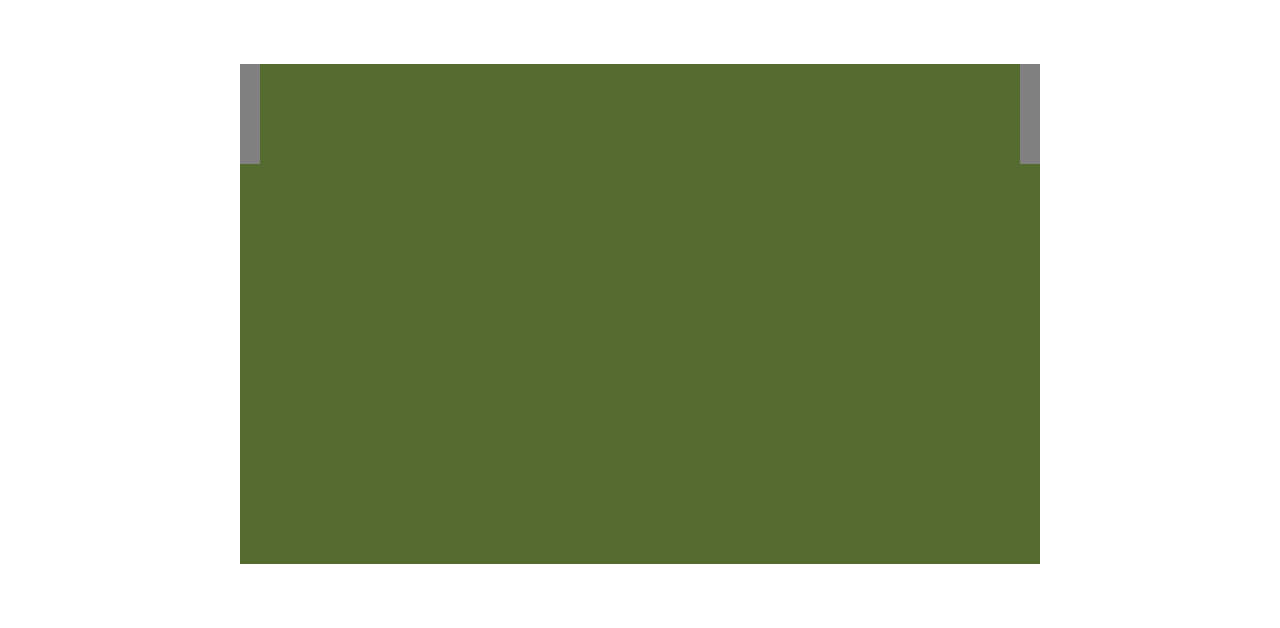
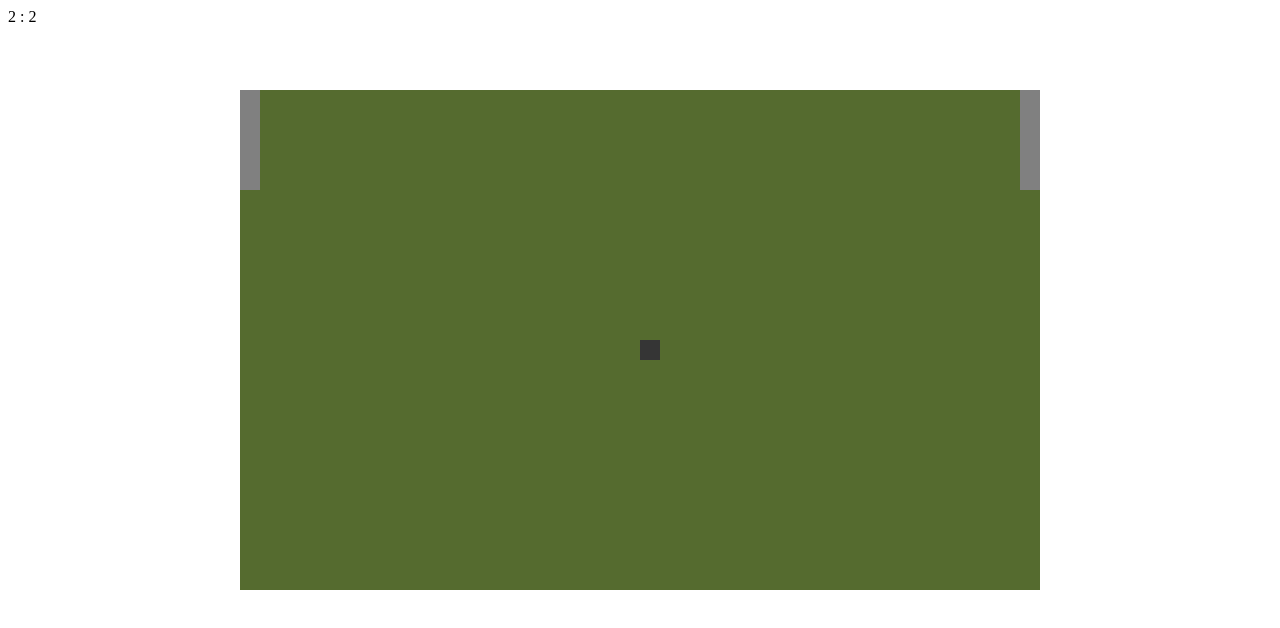
Before and after one commit to villimad/Tennis, a plain HTML site: page index.html in a window 1280 px wide. Drawn offline with Linux system fonts and the light colour scheme.

Commit message:
Добавил счет

```diff
--- a/index.html
+++ b/index.html
@@ -7,6 +7,9 @@
 
 </head>
 <body>
+    <div>
+        <span class="playerL">0</span><span> : </span><span class="playerR">0</span>
+    </div>
     <div class="place">
         <div class="leftDesc"></div>
         <div class="rightDesc"></div>
--- a/index.js
+++ b/index.js
@@ -106,7 +106,8 @@ let vectorBall = {
 };
 
 let diffSpeed = {
-  Y: 5
+    X: 10,
+    Y: 5
 };
 
 const getDescCords = function (e) {
@@ -166,6 +167,16 @@ const hit = function () {
             vectorBall.Y = -vectorBall.Y
         }
 
+        if (cordsBall.X <= 0){
+            document.getElementsByClassName('playerR')[0].innerHTML =
+                parseInt(document.getElementsByClassName('playerR')[0].innerHTML) + 1;
+            ball.style.marginLeft = placeWidth/2 + 'px';
+            ball.style.marginTop = placeHeight/2 + 'px';
+            vectorBall.X  = -vectorBall.X;
+            vectorBall.Y = 0;
+            return false;
+        }
+
     }
 
     //right desc
@@ -184,6 +195,16 @@ const hit = function () {
             vectorBall.Y = -vectorBall.Y
         }
 
+        if (cordsBall.X > placeWidth){
+            document.getElementsByClassName('playerL')[0].innerHTML =
+                parseInt(document.getElementsByClassName('playerL')[0].innerHTML) + 1;
+            ball.style.marginLeft = placeWidth/2 + 'px';
+            ball.style.marginTop = placeHeight/2 + 'px';
+            vectorBall.X  = -vectorBall.X;
+            vectorBall.Y = 0;
+            return false;
+        }
+
     }
 };
 
@@ -191,10 +212,12 @@ const hit = function () {
 
 setInterval(function () {
 
-    hit();
+    if (hit() === false){
+        return;
+    }
     let styleValueWidth = parseInt(getStyle(ball, 'margin-left')) + vectorBall.X;
     let styleValueHeight = parseInt(getStyle(ball, 'margin-top')) + vectorBall.Y;
     ball.style.marginLeft = styleValueWidth + 'px';
     ball.style.marginTop = styleValueHeight + 'px';
 
-}, 50);
+}, 30);
```
